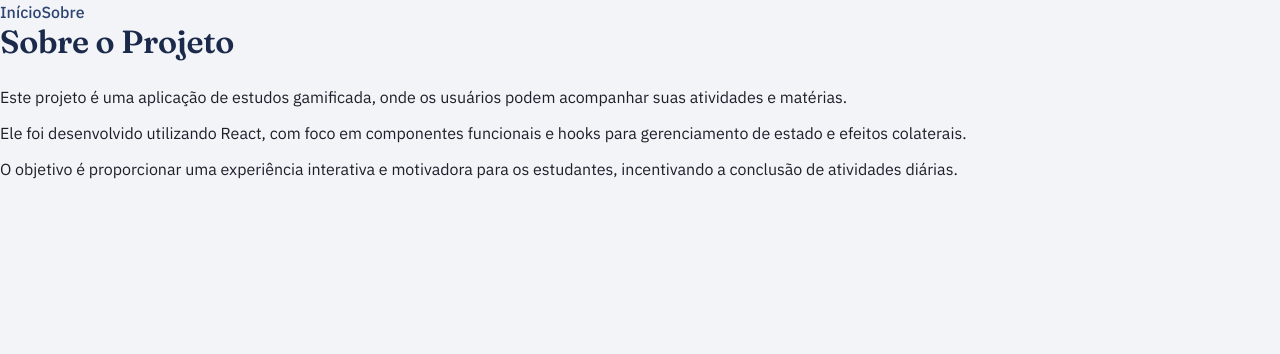
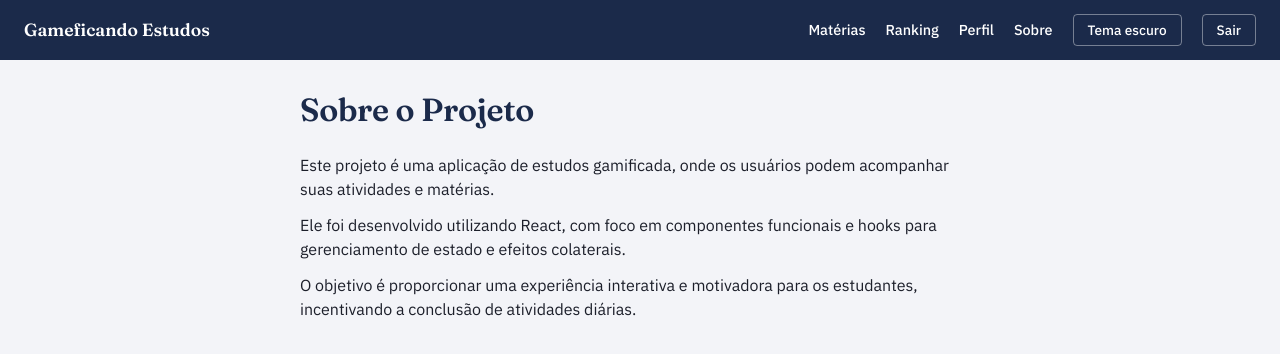
Before and after one commit to juantlt2811-cell/Front-End-Gameficando-Estudos, a React (Vite) app: page /sobre in a window 1280 px wide. Shown: the top 354 px of the page. Built offline with nearby package versions, Linux system fonts and the light colour scheme.

Commit message:
feat: tema claro/escuro, remove nav duplicado e adiciona cabeçalho na tela Sobre

```diff
--- a/src/App.jsx
+++ b/src/App.jsx
@@ -1,4 +1,4 @@
-import { Routes, Route, Link } from "react-router-dom";
+import { Routes, Route } from "react-router-dom";
 import { Home } from "./pages/Home";
 import { Sobre } from "./pages/Sobre";
 import { Materia } from "./pages/Materia";
@@ -18,11 +18,6 @@ import { Materias } from "./pages/Materias";
 function App() {
   return (
     <AuthProvider>
-      <div>
-        <nav>
-          <Link to="/">Início</Link>
-          <Link to="/sobre">Sobre</Link>
-        </nav>
       <Routes>
         <Route path="/cadastro" element={<Cadastro />} />
         <Route
@@ -108,7 +103,6 @@ function App() {
           }
         />
       </Routes>
-      </div>
     </AuthProvider>
   );
 }
--- a/src/components/Cabecalho.jsx
+++ b/src/components/Cabecalho.jsx
@@ -1,9 +1,22 @@
+import { useState, useEffect } from "react";
 import { Link, useNavigate } from "react-router-dom";
 import { useAuth } from "../context/AuthContext";
 
 export function Cabecalho() {
   const { logout } = useAuth();
   const navigate = useNavigate();
+  const [tema, setTema] = useState(
+    () => localStorage.getItem("tema") || "claro",
+  );
+
+  useEffect(() => {
+    document.documentElement.setAttribute("data-tema", tema);
+    localStorage.setItem("tema", tema);
+  }, [tema]);
+
+  function alternarTema() {
+    setTema((atual) => (atual === "claro" ? "escuro" : "claro"));
+  }
 
   function handleLogout() {
     logout();
@@ -19,6 +32,10 @@ export function Cabecalho() {
         <Link to="/materias">Matérias</Link>
         <Link to="/ranking">Ranking</Link>
         <Link to="/perfil">Perfil</Link>
+        <Link to="/sobre">Sobre</Link>
+        <button type="button" onClick={alternarTema}>
+          {tema === "claro" ? "Tema escuro" : "Tema claro"}
+        </button>
         <button type="button" onClick={handleLogout}>
           Sair
         </button>
--- a/src/index.css
+++ b/src/index.css
@@ -3,6 +3,7 @@
 :root {
   --tinta: #1b2a4a;
   --tinta-clara: #2e4573;
+  --tinta-solida: #1b2a4a;
   --papel: #f3f4f8;
   --superficie: #ffffff;
   --dourado: #d9a441;
@@ -124,8 +125,8 @@ button {
   font-weight: 500;
   padding: 10px 18px;
   border-radius: var(--raio-pequeno);
-  border: 1px solid var(--tinta);
-  background: var(--tinta);
+  border: 1px solid var(--tinta-solida);
+  background: var(--tinta-solida);
   color: #fff;
   cursor: pointer;
   width: fit-content;
@@ -308,7 +309,7 @@ p:has(+ button),
   display: flex;
   align-items: center;
   justify-content: space-between;
-  background: var(--tinta);
+  background: var(--tinta-solida);
   padding: 14px 24px;
   position: sticky;
   top: 0;
@@ -404,3 +405,23 @@ p:has(+ button),
     grid-template-columns: 1fr;
   }
 }
+body {
+  transition:
+    background-color 0.2s,
+    color 0.2s;
+}
+
+:root[data-tema="escuro"] {
+  --tinta: #9db2f0;
+  --tinta-solida: #3b4c8c;
+  --tinta-clara: #5068b3;
+  --papel: #10131f;
+  --superficie: #1a1f33;
+  --texto: #e7e9f2;
+  --texto-suave: #9aa3c2;
+  --borda: #2b3350;
+  --dourado: #e3b04e;
+  --dourado-escuro: #f0c96b;
+  --erro: #e07056;
+  --sucesso: #4fae7c;
+}
--- a/src/pages/Sobre.jsx
+++ b/src/pages/Sobre.jsx
@@ -1,6 +1,10 @@
+import { Cabecalho } from "../components/Cabecalho";
+
 export function Sobre() {
   return (
-    <div>
+    <>
+      <Cabecalho />
+      <div className="App">
         <h1>Sobre o Projeto</h1>
         <p>
           Este projeto é uma aplicação de estudos gamificada, onde os usuários
@@ -15,5 +19,6 @@ export function Sobre() {
           os estudantes, incentivando a conclusão de atividades diárias.
         </p>
       </div>
+    </>
   );
 }
```
Lines whose indentation alone changed are shown as unchanged.
